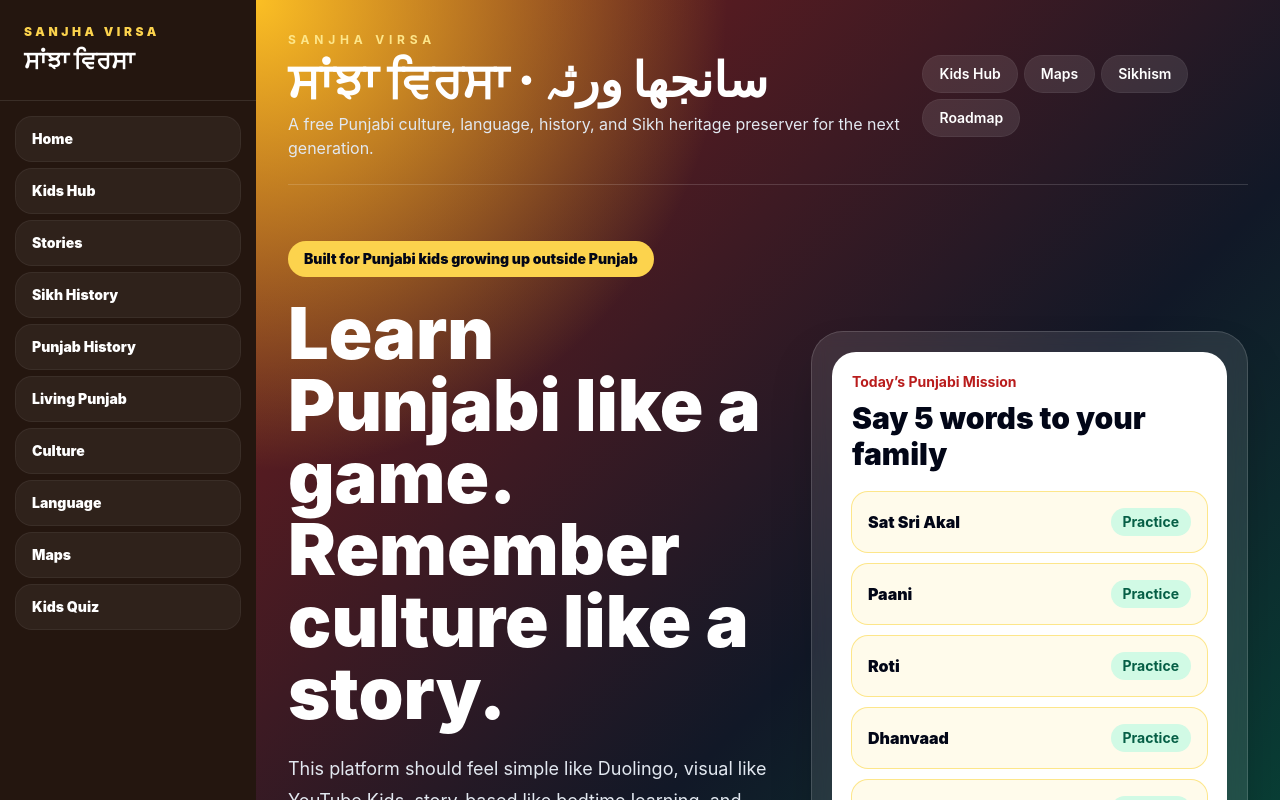
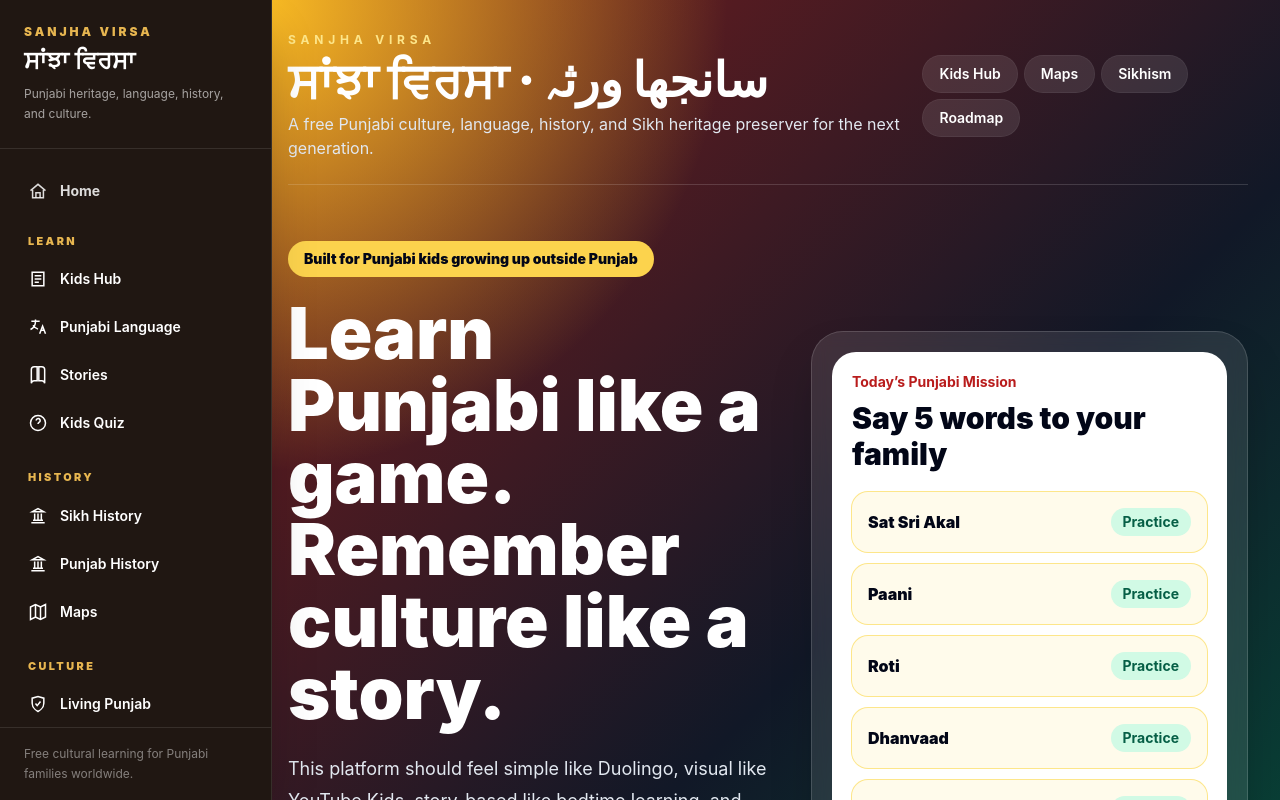
Before and after one commit to Gagan8atwal/sanjha-virsa, a Next.js app: page / in a window 1280 px wide. Shown: the top 800 px of the page. Built offline with nearby package versions, Linux system fonts and the light colour scheme.

Commit message:
Redesign navigation with grouped mobile drawer

```diff
--- a/components/SideMenu.tsx
+++ b/components/SideMenu.tsx
@@ -1,32 +1,117 @@
+'use client';
+
+import { useState } from 'react';
+
+type NavItem = { label: string; href: string; icon: 'home' | 'learn' | 'book' | 'history' | 'map' | 'culture' | 'language' | 'quiz' };
+type NavGroup = { label: string; items: NavItem[] };
+
+const groups: NavGroup[] = [
+  {
+    label: 'Learn',
+    items: [
+      { label: 'Kids Hub', href: '/kids', icon: 'learn' },
+      { label: 'Punjabi Language', href: '/language', icon: 'language' },
+      { label: 'Stories', href: '/storybook', icon: 'book' },
+      { label: 'Kids Quiz', href: '/quiz', icon: 'quiz' },
+    ],
+  },
+  {
+    label: 'History',
+    items: [
+      { label: 'Sikh History', href: '/heritage', icon: 'history' },
+      { label: 'Punjab History', href: '/worlds/history', icon: 'history' },
+      { label: 'Maps', href: '/maps', icon: 'map' },
+    ],
+  },
+  {
+    label: 'Culture',
+    items: [
+      { label: 'Living Punjab', href: '/living-punjab', icon: 'culture' },
+      { label: 'Culture Library', href: '/culture', icon: 'culture' },
+    ],
+  },
+];
+
 export default function SideMenu() {
-  const menuItems = [
-    { label: 'Home', href: '/' },
-    { label: 'Kids Hub', href: '/kids' },
-    { label: 'Stories', href: '/storybook' },
-    { label: 'Sikh History', href: '/heritage' },
-    { label: 'Punjab History', href: '/worlds/history' },
-    { label: 'Living Punjab', href: '/living-punjab' },
-    { label: 'Culture', href: '/culture' },
-    { label: 'Language', href: '/language' },
-    { label: 'Maps', href: '/maps' },
-    { label: 'Kids Quiz', href: '/quiz' },
-  ];
+  const [open, setOpen] = useState(false);
 
   return (
-    <aside className="sticky top-0 z-50 bg-[#24160f] text-white lg:fixed lg:left-0 lg:top-0 lg:h-screen lg:w-64 lg:overflow-y-auto">
-      <div className="border-b border-white/10 p-4 lg:p-6">
-        <a href="/" className="block">
-          <p className="text-xs font-black uppercase tracking-[0.3em] text-amber-300">Sanjha Virsa</p>
-          <h2 className="mt-1 text-2xl font-black">ਸਾਂਝਾ ਵਿਰਸਾ</h2>
+    <>
+      <header className="sticky top-0 z-50 flex h-16 items-center justify-between border-b border-black/10 bg-[#fffdf8]/95 px-4 backdrop-blur lg:hidden">
+        <a href="/" className="min-w-0">
+          <span className="block truncate text-sm font-black uppercase tracking-[0.18em] text-[#6f1d1b]">Sanjha Virsa</span>
+          <span className="block text-base font-bold text-[#201712]">ਸਾਂਝਾ ਵਿਰਸਾ</span>
         </a>
-      </div>
-      <nav className="flex gap-2 overflow-x-auto p-3 lg:block lg:space-y-2 lg:overflow-visible lg:p-4">
-        {menuItems.map((item) => (
-          <a key={item.href} href={item.href} className="flex min-w-max items-center rounded-2xl bg-white/5 px-4 py-3 text-sm font-black ring-1 ring-white/10 transition hover:bg-amber-300 hover:text-slate-950 lg:min-w-0">
-            {item.label}
-          </a>
-        ))}
-      </nav>
-    </aside>
+        <button
+          type="button"
+          aria-label="Open navigation"
+          aria-expanded={open}
+          onClick={() => setOpen((value) => !value)}
+          className="grid h-11 w-11 place-items-center rounded-full border border-black/10 bg-white text-[#201712] shadow-sm"
+        >
+          {open ? <CloseIcon /> : <MenuIcon />}
+        </button>
+      </header>
+
+      {open && <button type="button" aria-label="Close navigation" onClick={() => setOpen(false)} className="fixed inset-0 z-40 bg-black/35 lg:hidden" />}
+
+      <aside className={`fixed inset-y-0 left-0 z-50 w-[86vw] max-w-[19rem] border-r border-white/10 bg-[#201712] text-white shadow-2xl transition-transform duration-300 lg:w-[17rem] lg:translate-x-0 ${open ? 'translate-x-0' : '-translate-x-full'}`}>
+        <div className="flex h-full flex-col">
+          <div className="border-b border-white/10 px-6 py-6">
+            <div className="flex items-start justify-between gap-4">
+              <a href="/" onClick={() => setOpen(false)}>
+                <p className="text-xs font-black uppercase tracking-[0.25em] text-[#e7b650]">Sanjha Virsa</p>
+                <p className="mt-1 text-2xl font-bold">ਸਾਂਝਾ ਵਿਰਸਾ</p>
+                <p className="mt-2 max-w-[13rem] text-xs leading-5 text-white/60">Punjabi heritage, language, history, and culture.</p>
+              </a>
+              <button type="button" aria-label="Close navigation" onClick={() => setOpen(false)} className="grid h-9 w-9 place-items-center rounded-full border border-white/10 text-white/80 lg:hidden"><CloseIcon /></button>
+            </div>
+          </div>
+
+          <nav className="flex-1 overflow-y-auto px-4 py-5">
+            <a href="/" onClick={() => setOpen(false)} className="mb-5 flex items-center gap-3 rounded-xl px-3 py-3 text-sm font-bold text-white/85 transition hover:bg-white/10 hover:text-white">
+              <NavIcon type="home" />
+              Home
+            </a>
+
+            {groups.map((group) => (
+              <section key={group.label} className="mb-6">
+                <p className="mb-2 px-3 text-[0.68rem] font-black uppercase tracking-[0.22em] text-[#e7b650]">{group.label}</p>
+                <div className="space-y-1">
+                  {group.items.map((item) => (
+                    <a key={item.href} href={item.href} onClick={() => setOpen(false)} className="flex items-center gap-3 rounded-xl px-3 py-3 text-sm font-semibold text-white/72 transition hover:bg-white/10 hover:text-white">
+                      <NavIcon type={item.icon} />
+                      <span>{item.label}</span>
+                    </a>
+                  ))}
+                </div>
+              </section>
+            ))}
+          </nav>
+
+          <div className="border-t border-white/10 px-6 py-4 text-xs leading-5 text-white/45">Free cultural learning for Punjabi families worldwide.</div>
+        </div>
+      </aside>
+    </>
   );
 }
+
+function NavIcon({ type }: { type: NavItem['icon'] }) {
+  const common = 'h-5 w-5 shrink-0 stroke-current';
+  if (type === 'home') return <svg className={common} viewBox="0 0 24 24" fill="none" strokeWidth="1.8"><path d="M3 11.5 12 4l9 7.5"/><path d="M5.5 10.5V20h13v-9.5"/><path d="M9.5 20v-6h5v6"/></svg>;
+  if (type === 'book') return <svg className={common} viewBox="0 0 24 24" fill="none" strokeWidth="1.8"><path d="M4 5.5A3.5 3.5 0 0 1 7.5 2H11v17H7.5A3.5 3.5 0 0 0 4 22V5.5Z"/><path d="M20 5.5A3.5 3.5 0 0 0 16.5 2H13v17h3.5A3.5 3.5 0 0 1 20 22V5.5Z"/></svg>;
+  if (type === 'map') return <svg className={common} viewBox="0 0 24 24" fill="none" strokeWidth="1.8"><path d="m3 6 6-3 6 3 6-3v15l-6 3-6-3-6 3V6Z"/><path d="M9 3v15M15 6v15"/></svg>;
+  if (type === 'history') return <svg className={common} viewBox="0 0 24 24" fill="none" strokeWidth="1.8"><path d="M4 20h16M6 17h12M8 17V9m4 8V9m4 8V9M5 7h14L12 3 5 7Z"/></svg>;
+  if (type === 'culture') return <svg className={common} viewBox="0 0 24 24" fill="none" strokeWidth="1.8"><path d="M12 21s7-3.6 7-10V5l-7-2-7 2v6c0 6.4 7 10 7 10Z"/><path d="M9 11.5 11 14l4-5"/></svg>;
+  if (type === 'language') return <svg className={common} viewBox="0 0 24 24" fill="none" strokeWidth="1.8"><path d="M4 5h10M9 3v2c0 5-2 8-6 10M6 10c1.5 2 3.5 3.5 6 4.5M14 20l3.5-9L21 20M15.5 16h4"/></svg>;
+  if (type === 'quiz') return <svg className={common} viewBox="0 0 24 24" fill="none" strokeWidth="1.8"><circle cx="12" cy="12" r="9"/><path d="M9.8 9a2.4 2.4 0 1 1 3.7 2c-1 .7-1.5 1.1-1.5 2.3M12 17h.01"/></svg>;
+  return <svg className={common} viewBox="0 0 24 24" fill="none" strokeWidth="1.8"><path d="M5 4h14v16H5z"/><path d="M8 8h8M8 12h8M8 16h5"/></svg>;
+}
+
+function MenuIcon() {
+  return <svg className="h-5 w-5" viewBox="0 0 24 24" fill="none" stroke="currentColor" strokeWidth="1.8"><path d="M4 7h16M4 12h16M4 17h16"/></svg>;
+}
+
+function CloseIcon() {
+  return <svg className="h-5 w-5" viewBox="0 0 24 24" fill="none" stroke="currentColor" strokeWidth="1.8"><path d="m6 6 12 12M18 6 6 18"/></svg>;
+}
```
